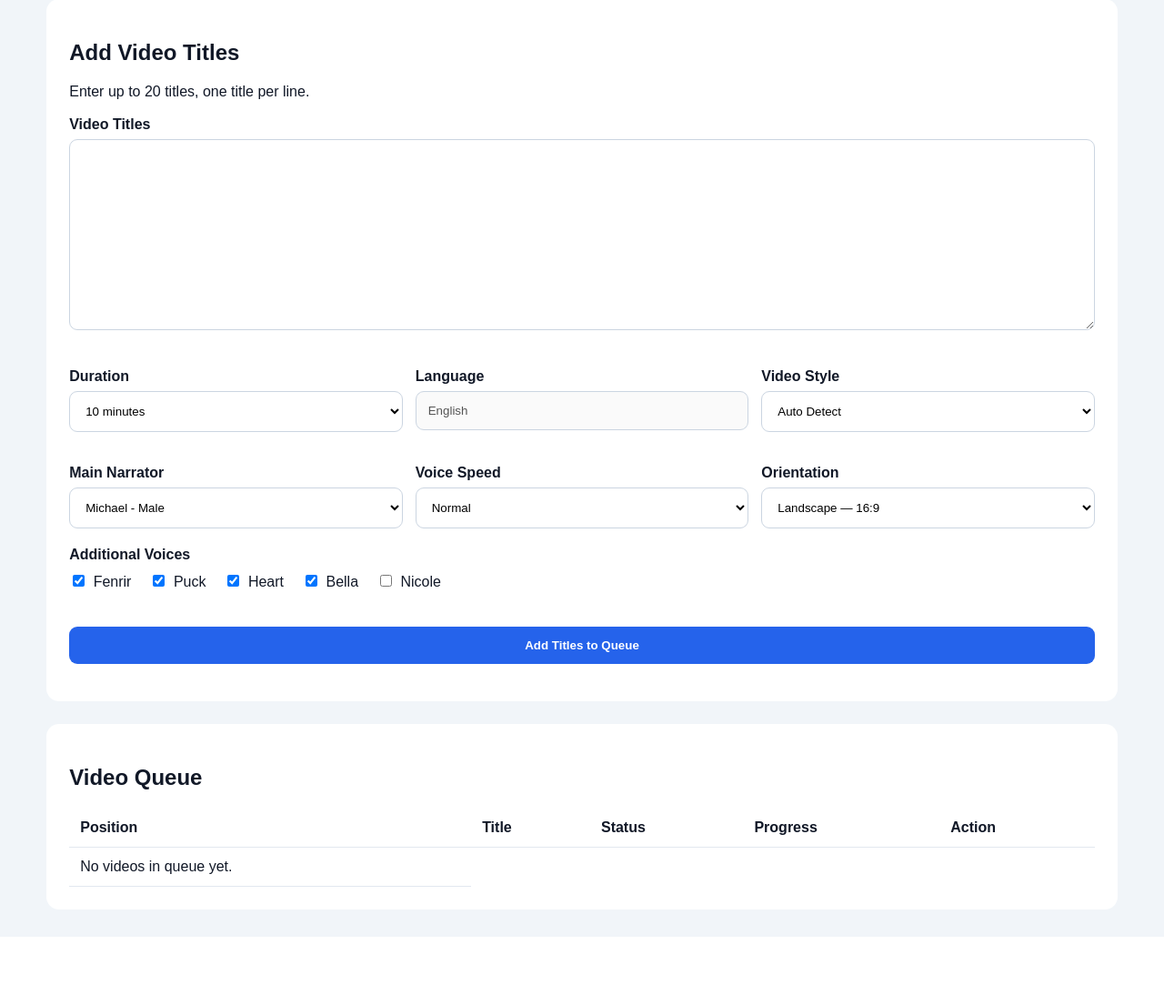
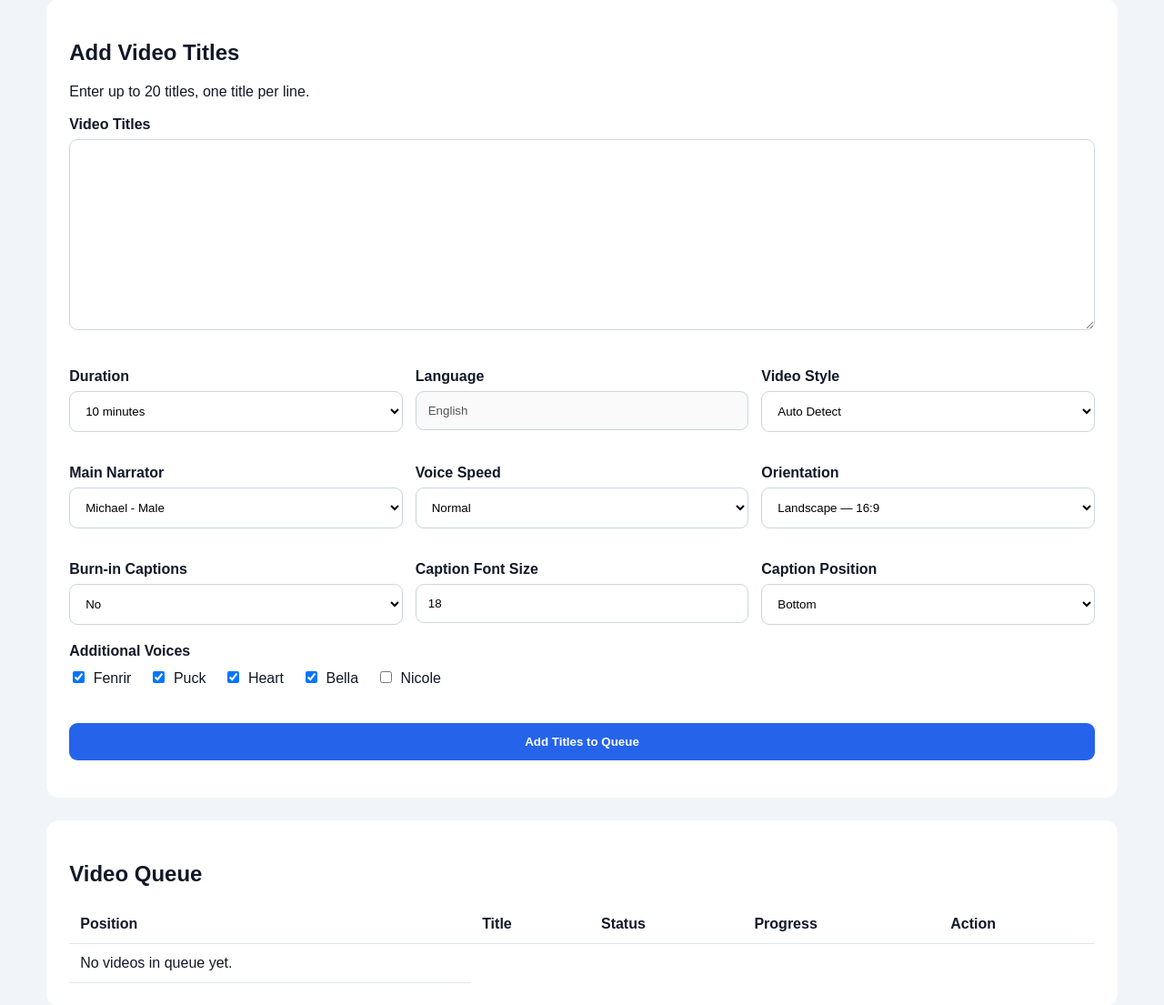
Before and after one commit to attarasool12312/youtube-ai-generator, a Python web app: template backend/app/templates/dashboard.html in a window 1280 px wide. Shown: the part 126-1231 px from the top of the page at 91% size. Before the commit the page ends 1156 px from the top, so only its background shows below. Run offline with Jinja, Linux system fonts and the light colour scheme; the template is opened without the code that fills it, so the values that code supplies are empty.

Commit message:
Add caption controls to dashboard

```diff
--- a/backend/app/main.py
+++ b/backend/app/main.py
@@ -108,6 +108,9 @@ def add_jobs(
     narrator_voice: str = Form("am_michael"),
     voice_pool: list[str] = Form(default=[]),
     voice_speed: float = Form(1.0),
+    burn_captions: str = Form("false"),
+    caption_font_size: int = Form(18),
+    caption_position: str = Form("bottom"),
     db: Session = Depends(get_db),
 ):
     if not request.session.get("user_id"):
@@ -135,6 +138,9 @@ def add_jobs(
             narrator_voice=narrator_voice,
             voice_pool=",".join(selected_voices),
             voice_speed=voice_speed,
+            burn_captions=(burn_captions.lower() == "true"),
+            caption_font_size=caption_font_size,
+            caption_position=caption_position,
             status="waiting",
             progress=0,
             queue_position=next_position + index,
--- a/backend/app/templates/dashboard.html
+++ b/backend/app/templates/dashboard.html
@@ -49,6 +49,28 @@
     <option value="landscape" selected>Landscape — 16:9</option>
     <option value="portrait">Portrait — 9:16</option>
     <option value="square">Square — 1:1</option>
+  </select>
+</div>
+
+<div>
+  <label>Burn-in Captions</label>
+  <select name="burn_captions">
+    <option value="false" selected>No</option>
+    <option value="true">Yes</option>
+  </select>
+</div>
+
+<div>
+  <label>Caption Font Size</label>
+  <input type="number" name="caption_font_size" value="18" min="10" max="60">
+</div>
+
+<div>
+  <label>Caption Position</label>
+  <select name="caption_position">
+    <option value="bottom" selected>Bottom</option>
+    <option value="middle">Middle</option>
+    <option value="top">Top</option>
   </select>
 </div>
 </div>
```
